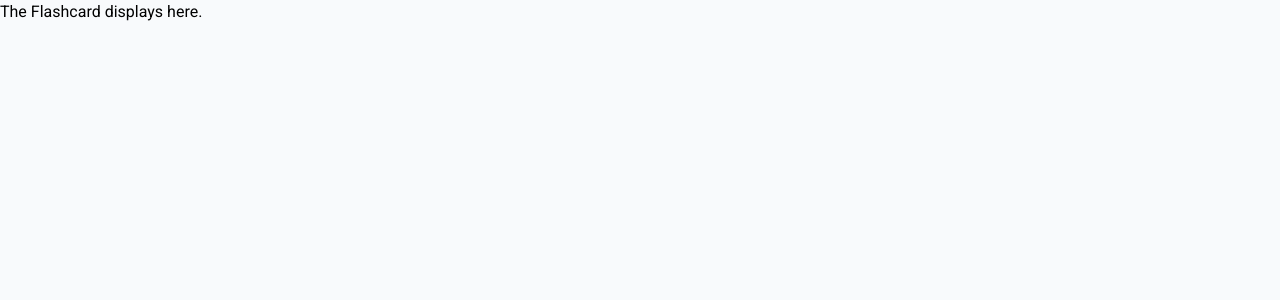
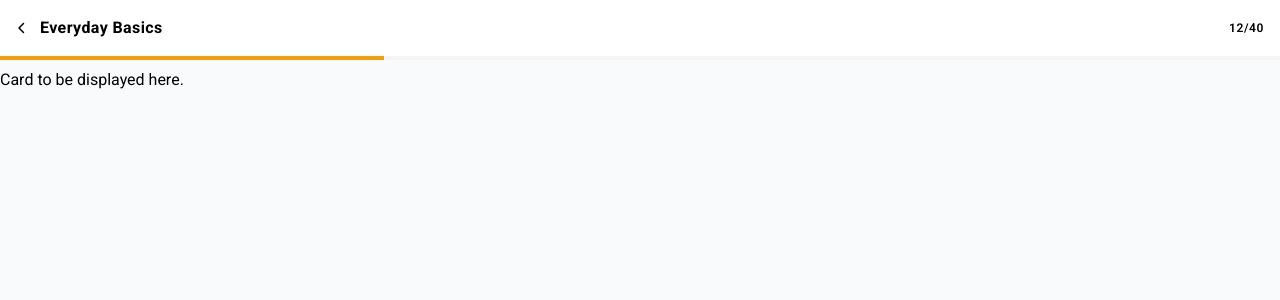
Before and after one commit to PC-Ngumoha/kwo_app, a React (Vite) app in the folder kwo_web_frontend/: page /card in a window 1280 px wide. Shown: the top 300 px of the page. Built offline with nearby package versions, Linux system fonts and the light colour scheme.

Commit message:
Started working on cards page

```diff
--- a/kwo_web_frontend/package.json
+++ b/kwo_web_frontend/package.json
@@ -13,6 +13,7 @@
     "@tailwindcss/vite": "^4.2.2",
     "react": "^19.2.4",
     "react-dom": "^19.2.4",
+    "react-icons": "^5.6.0",
     "react-router": "^7.13.2",
     "tailwindcss": "^4.2.2"
   },
--- a/kwo_web_frontend/src/App.tsx
+++ b/kwo_web_frontend/src/App.tsx
@@ -2,6 +2,7 @@ import { createBrowserRouter } from 'react-router';
 import { RouterProvider } from 'react-router/dom';
 
 import Home from './features/Home/Home';
+import Card from './features/Card/Card';
 
 const router = createBrowserRouter([
   {
@@ -10,7 +11,7 @@ const router = createBrowserRouter([
   },
   {
     path: '/card',
-    element: <div>The Flashcard displays here.</div>,
+    element: <Card />,
   },
 ]);
 
--- /dev/null
+++ b/kwo_web_frontend/src/features/Card/Card.tsx
@@ -0,0 +1,28 @@
+import type { JSX } from 'react';
+import { FaChevronLeft } from 'react-icons/fa6';
+import { Link } from 'react-router';
+
+function Card(): JSX.Element {
+  return (
+    <main>
+      <nav className=" bg-white w-full h-fit flex flex-col mb-2">
+        <div className=" p-4 flex justify-between items-center">
+          <Link to="/" className="flex items-center font-bold tracking-wide">
+            <FaChevronLeft className="text-xs mr-3" />
+            Everyday Basics
+          </Link>
+          <span className="text-xs font-semibold tracking-wider">12/40</span>
+        </div>
+        <progress
+          className="w-full h-1 [&::-webkit-progress-bar]:bg-gray-100
+          [&::-webkit-progress-value]:bg-warm-orange"
+          value={12}
+          max={40}
+        />
+      </nav>
+      <section>Card to be displayed here.</section>
+    </main>
+  );
+}
+
+export default Card;
```
Also changed, not shown: 1 other file (tests, documents, lock files or other folders).
